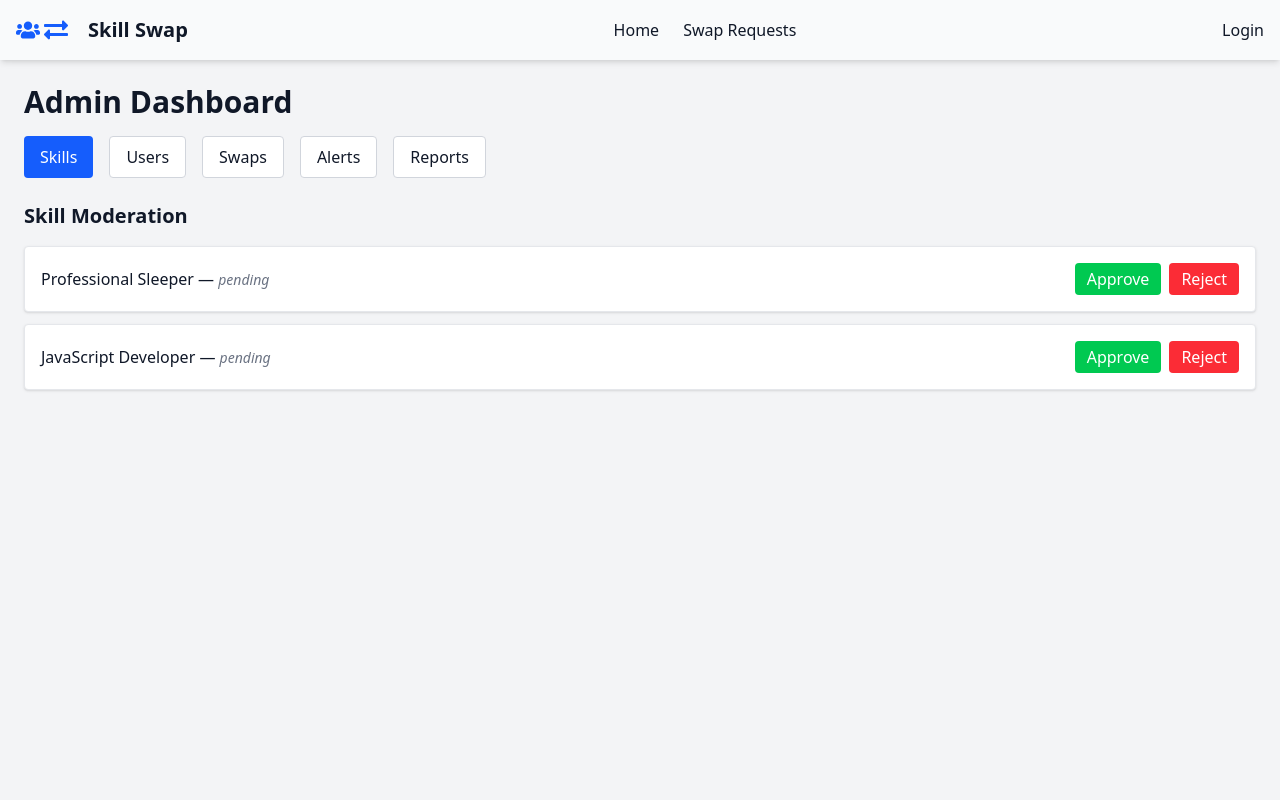
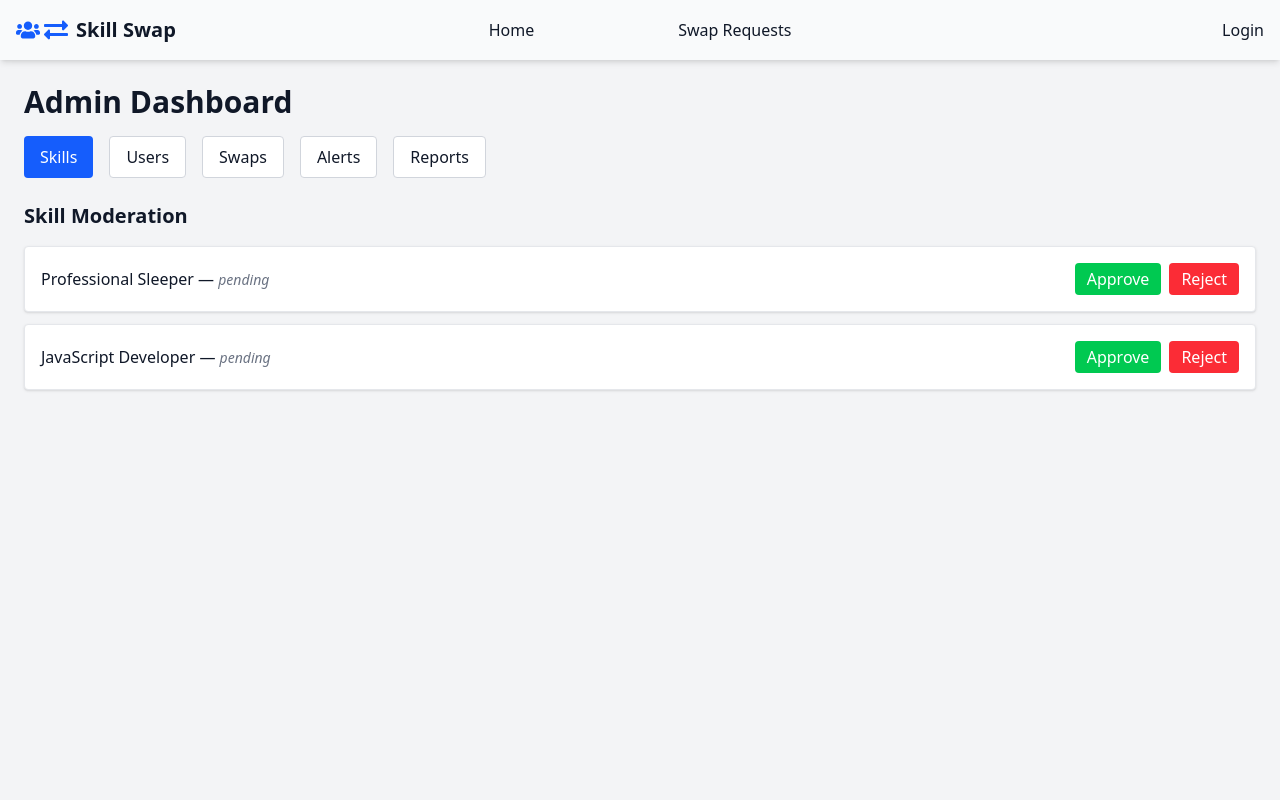
Before and after one commit to guptakshitij2308/Hacksmiths, a React (Vite) app in the folder frontend/: page /admin in a window 1280 px wide. Shown: the top 800 px of the page. Built offline with nearby package versions, Linux system fonts and the light colour scheme.

Commit message:
Chagned navbar styles.

```diff
--- a/frontend/src/components/Navbar.jsx
+++ b/frontend/src/components/Navbar.jsx
@@ -7,24 +7,20 @@ import {
   FaUserCircle,
 } from "react-icons/fa";
 
-import { AuthContext } from "../context/AuthContext"; // adjust path
+import { AuthContext } from "../context/AuthContext"; // adjust path if needed
 
 const Navbar = () => {
   const navigate = useNavigate();
-
   const { userInfo, setUserInfo } = useContext(AuthContext);
 
   const [isDropdownOpen, setDropdownOpen] = useState(false);
-
   const dropdownRef = useRef(null);
 
-  // ✅ Set userInfo from localStorage
   useEffect(() => {
     const user = JSON.parse(localStorage.getItem("user"));
     setUserInfo(user);
   }, []);
 
-  // ✅ Listen to localStorage changes
   useEffect(() => {
     const handleStorageChange = () => {
       const updatedUser = JSON.parse(localStorage.getItem("user"));
@@ -62,8 +58,9 @@ const Navbar = () => {
 
   return (
     <nav className="bg-gray-50 text-gray-900 shadow-md sticky top-0 z-50">
-      <div className="mx-auto flex justify-between items-center p-4 max-w-7xl">
-        {/* Left - Logo */}
+      <div className="mx-auto grid grid-cols-3 items-center p-4 max-w-7xl">
+        {/* Left: Logo */}
+        <div className="flex items-center space-x-2">
           <Link
             to="/"
             className="text-xl font-semibold flex items-center space-x-2"
@@ -72,27 +69,25 @@ const Navbar = () => {
               <FaUsers />
               <FaExchangeAlt />
             </div>
-          <span className="ml-3">Skill Swap</span>
+            <span>Skill Swap</span>
           </Link>
+        </div>
 
-        {/* Center - Navigation Links */}
-        <div className="flex items-center justify-between space-x-6">
-          <Link
-            to="/"
-            className="text-md hover:text-blue-400 transition-all duration-300 transform hover:scale-105"
-          >
+        {/* Center: Navigation */}
+        <div className="flex justify-center space-x-36">
+          <Link to="/" className="text-md hover:underline underline-offset-4">
             Home
           </Link>
           <Link
             to="/swap"
-            className="text-md hover:text-blue-400 transition-all duration-300 transform hover:scale-105"
+            className="text-md hover:underline underline-offset-4"
           >
             Swap Requests
           </Link>
         </div>
 
-        {/* Right - Auth Section */}
-        <div className="relative" ref={dropdownRef}>
+        {/* Right: Avatar / Login */}
+        <div className="flex justify-end relative" ref={dropdownRef}>
           {userInfo ? (
             <button
               onClick={toggleDropdown}
@@ -105,8 +100,8 @@ const Navbar = () => {
                   className="w-9 h-9 rounded-full object-cover border border-gray-300"
                 />
               ) : (
-                <div className="w-9 h-9 bg-blue-500 text-white flex items-center justify-center rounded-full text-sm font-bold">
-                  {JSON.parse(userInfo)?.name.charAt(0).toUpperCase()}
+                <div className="w-9 h-9 bg-blue-500 text-white flex items-center justify-center rounded-full text-sm font-bold border border-gray-300">
+                  {JSON.parse(userInfo)?.name?.charAt(0).toUpperCase()}
                 </div>
               )}
             </button>
@@ -119,6 +114,7 @@ const Navbar = () => {
             </Link>
           )}
 
+          {/* Dropdown */}
           {isDropdownOpen && userInfo && (
             <div className="absolute right-0 mt-2 bg-white border border-gray-300 rounded-lg shadow-lg py-2 w-44 z-50">
               <div className="px-4 py-2 text-sm text-gray-800">
--- a/frontend/src/pages/Home.jsx
+++ b/frontend/src/pages/Home.jsx
@@ -100,7 +100,7 @@ const Home = () => {
               key={idx}
               className="flex items-center justify-between p-5 bg-white border border-gray-300 rounded-lg shadow-md hover:shadow-lg transition"
             >
-              <Link to={`/user-details/${user.name.replace(/\s+/g, "-")}`}>
+              <Link to={`/user-details/${user.name}`}>
                 <div className="flex items-center gap-4">
                   <div className="w-16 h-16 rounded-full bg-gray-200 flex items-center justify-center border border-gray-300 text-sm text-gray-600 overflow-hidden">
                     {user.profilePhoto ? (
```
Lines whose indentation alone changed are shown as unchanged.
